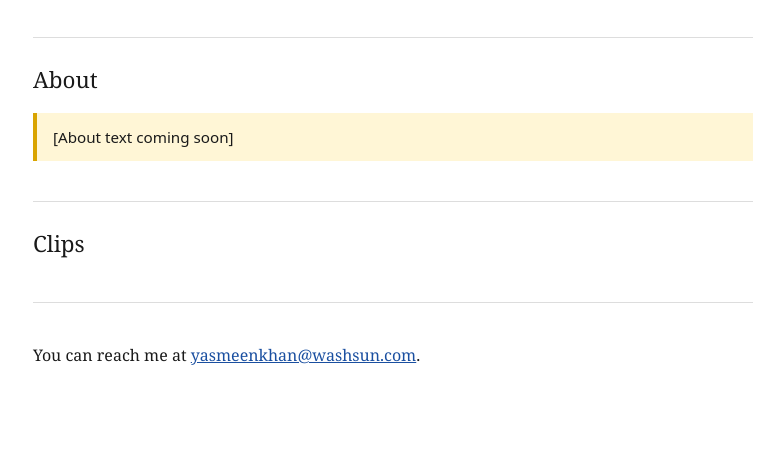
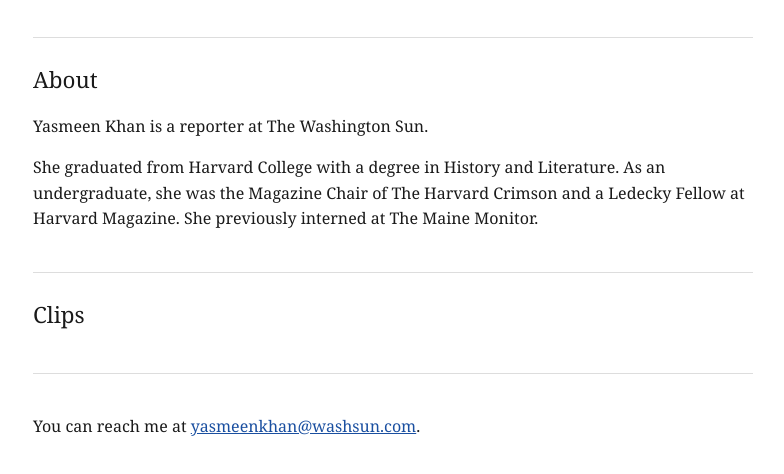
Before and after one commit to yazzycodes2/aji-code-exercise, a plain HTML site: page index.html in a window 1280 px wide. Shown: the part 150-624 px from the top of the page, without its empty margins (247-1031 px from the left). Drawn offline with Linux system fonts and the light colour scheme.

Commit message:
Add About text
Co-Authored-By: Claude Opus 5.5 <noreply@anthropic.com>
Claude-Session: https://claude.ai/code/session_01BHDjGfbbPAuib4YktEQjb2

```diff
--- a/index.html
+++ b/index.html
@@ -78,8 +78,8 @@
 
     <section id="about">
       <h2>About</h2>
-      <!-- PLACEHOLDER: About text to come from Yasmeen. -->
-      <p class="placeholder">[About text coming soon]</p>
+      <p>Yasmeen Khan is a reporter at The Washington Sun.</p>
+      <p>She graduated from Harvard College with a degree in History and Literature. As an undergraduate, she was the Magazine Chair of The Harvard Crimson and a Ledecky Fellow at Harvard Magazine. She previously interned at The Maine Monitor.</p>
     </section>
 
     <section id="clips">
```
